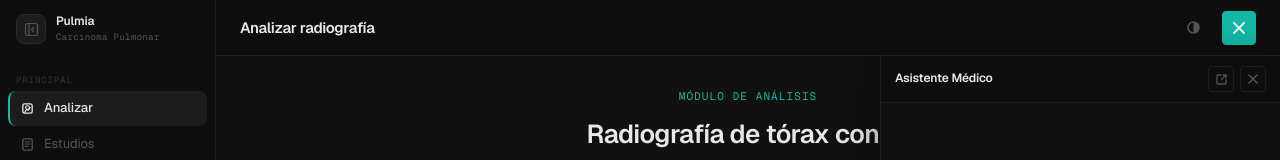
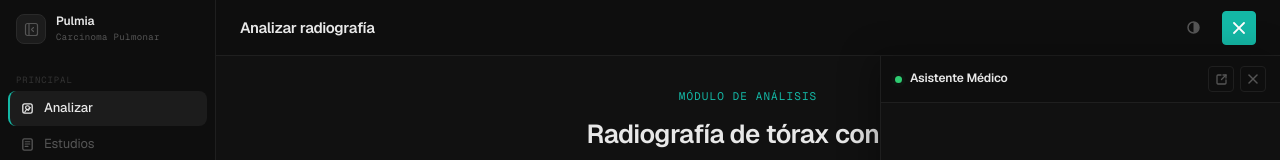
Before and after one commit to DarioRafael/Pulmia, a Next.js app: page /analizar in a window 1280 px wide. Both pictures are taken after a click on the button 1239 px from the left and 27 px from the top of the page. Shown: the top 160 px of the page. Built offline with nearby package versions, Linux system fonts and the light colour scheme.

Commit message:
Changelog:
Cambios visuales

```diff
--- a/features/chat-clinico/components/chat-bubble.tsx
+++ b/features/chat-clinico/components/chat-bubble.tsx
@@ -15,6 +15,10 @@ interface ChatBubbleContextValue {
         toggle: () => void
         openChat: () => void
         closeChat: () => void
+        isAiTyping: boolean
+        setIsAiTyping: (v: boolean) => void
+        unreadCount: number
+        setUnreadCount: (v: number) => void
 }
 
 const ChatBubbleContext = createContext<ChatBubbleContextValue | null>(null)
@@ -27,12 +31,16 @@ export function useChatBubble() {
 
 // ── Provider + ventana ──────────────────────────────────────────────────────
 export function ChatBubbleProvider({ children }: { children: React.ReactNode }) {
-        const [open, setOpen]         = useState(false)
-        const [floating, setFloating] = useState(false)
-        const [pos, setPos]           = useState({ x: 0, y: 80 })
-        const dragging                = useRef(false)
-        const dragOffset              = useRef({ x: 0, y: 0 })
-        const windowRef               = useRef<HTMLDivElement>(null)
+        const [open, setOpen]             = useState(false)
+        const [closing, setClosing]       = useState(false)
+        const [floating, setFloating]     = useState(false)
+        const [pos, setPos]               = useState({ x: 0, y: 80 })
+        const [isDragging, setIsDragging] = useState(false)
+        const [isAiTyping, setIsAiTyping] = useState(false)
+        const [unreadCount, setUnreadCount] = useState(0)
+        const dragging                    = useRef(false)
+        const dragOffset                  = useRef({ x: 0, y: 0 })
+        const windowRef                   = useRef<HTMLDivElement>(null)
 
         // Usar pathname para distinguir entre /pacientes/[id] y /estudios/[id],
         // ya que ambas rutas usan el mismo nombre de parámetro: [id].
@@ -51,9 +59,22 @@ export function ChatBubbleProvider({ children }: { children: React.ReactNode })
         // actualizando el contexto del asistente sin necesidad de cerrar el chat.
         const chatKey = pathname ?? 'default'
 
-        const toggle    = useCallback(() => setOpen(v => !v), [])
-        const openChat  = useCallback(() => setOpen(true), [])
-        const closeChat = useCallback(() => { setOpen(false); setFloating(false) }, [])
+        const toggle    = useCallback(() => {
+                if (open) {
+                        setClosing(true)
+                        setTimeout(() => { setOpen(false); setClosing(false); setFloating(false) }, 180)
+                } else {
+                        setOpen(true)
+                        setUnreadCount(0)
+                }
+        }, [open])
+
+        const openChat  = useCallback(() => { setOpen(true); setUnreadCount(0) }, [])
+
+        const closeChat = useCallback(() => {
+                setClosing(true)
+                setTimeout(() => { setOpen(false); setClosing(false); setFloating(false) }, 180)
+        }, [])
 
         // Al activar el modo flotante, centrar la ventana en pantalla
         const handlePopOut = useCallback(() => {
@@ -72,6 +93,7 @@ export function ChatBubbleProvider({ children }: { children: React.ReactNode })
         const onMouseDown = useCallback((e: React.MouseEvent) => {
                 if (!floating) return
                 dragging.current = true
+                setIsDragging(true)
                 dragOffset.current = { x: e.clientX - pos.x, y: e.clientY - pos.y }
                 e.preventDefault()
         }, [floating, pos])
@@ -84,7 +106,7 @@ export function ChatBubbleProvider({ children }: { children: React.ReactNode })
                                 y: Math.max(0, Math.min(window.innerHeight - 520, e.clientY - dragOffset.current.y)),
                         })
                 }
-                const onUp = () => { dragging.current = false }
+                const onUp = () => { dragging.current = false; setIsDragging(false) }
                 window.addEventListener('mousemove', onMove)
                 window.addEventListener('mouseup',   onUp)
                 return () => {
@@ -113,7 +135,11 @@ export function ChatBubbleProvider({ children }: { children: React.ReactNode })
                 height:       520,
                 borderRadius: 16,
                 border:       '1px solid var(--border-h)',
-                boxShadow:    '0 12px 48px rgba(0,0,0,0.5), 0 4px 16px rgba(0,0,0,0.3)',
+                boxShadow:    isDragging
+                    ? '0 24px 72px rgba(0,0,0,0.7), 0 8px 32px rgba(0,0,0,0.5)'
+                    : '0 12px 48px rgba(0,0,0,0.5), 0 4px 16px rgba(0,0,0,0.3)',
+                transform:    isDragging ? 'scale(1.01)' : 'scale(1)',
+                transition:   isDragging ? 'none' : 'box-shadow 0.2s ease, transform 0.2s ease',
         }
 
         const containerStyle: React.CSSProperties = {
@@ -123,14 +149,16 @@ export function ChatBubbleProvider({ children }: { children: React.ReactNode })
                 display:       'flex',
                 flexDirection: 'column',
                 background:    'var(--bg-0)',
-                animation:     'chat-bubble-in 0.2s ease both',
+                animation:     closing
+                    ? 'chat-bubble-out 0.18s ease both'
+                    : 'chat-bubble-in 0.2s ease both',
         }
 
         return (
-            <ChatBubbleContext.Provider value={{ open, toggle, openChat, closeChat }}>
+            <ChatBubbleContext.Provider value={{ open, toggle, openChat, closeChat, isAiTyping, setIsAiTyping, unreadCount, setUnreadCount }}>
                     {children}
 
-                    {open && (
+                    {(open || closing) && (
                         <div ref={windowRef} style={containerStyle}>
 
                                 {/* Header */}
@@ -147,9 +175,33 @@ export function ChatBubbleProvider({ children }: { children: React.ReactNode })
                                     }}
                                 >
                                         <div style={{ display: 'flex', alignItems: 'center', gap: 8 }}>
+                                                {/* Badge de estado animado */}
+                                                <div style={{ position: 'relative', display: 'flex', alignItems: 'center', justifyContent: 'center' }}>
+                                                        <span style={{
+                                                                width: 7, height: 7, borderRadius: '50%',
+                                                                background: isAiTyping ? 'var(--accent)' : '#2ecc71',
+                                                                display: 'inline-block',
+                                                                transition: 'background 0.3s ease',
+                                                                boxShadow: isAiTyping
+                                                                    ? '0 0 0 0 rgba(43,107,224,0.4)'
+                                                                    : '0 0 0 0 rgba(46,204,113,0.4)',
+                                                                animation: isAiTyping
+                                                                    ? 'badge-pulse-blue 1s ease-in-out infinite'
+                                                                    : 'badge-pulse-green 2s ease-in-out infinite',
+                                                        }} />
+                                                </div>
                                                 <span style={{ fontSize: 12, fontWeight: 600, color: 'var(--t0)', whiteSpace: 'nowrap' }}>
-                                Asistente Médico
-                            </span>
+                                                        Asistente Médico
+                                                </span>
+                                                {isAiTyping && (
+                                                    <span style={{
+                                                            fontFamily: 'var(--mono)', fontSize: 9,
+                                                            color: 'var(--accent)', letterSpacing: '0.04em',
+                                                            animation: 'fade-in-out 1s ease-in-out infinite',
+                                                    }}>
+                                                                escribiendo...
+                                                        </span>
+                                                )}
                                         </div>
 
                                         <div style={{ display: 'flex', alignItems: 'center', gap: 6 }}>
@@ -163,7 +215,16 @@ export function ChatBubbleProvider({ children }: { children: React.ReactNode })
                                                             color: floating ? 'var(--accent)' : 'var(--t2)',
                                                             cursor: 'pointer',
                                                             display: 'flex', alignItems: 'center', justifyContent: 'center',
-                                                            transition: 'all var(--ta)', flexShrink: 0,
+                                                            transition: 'all 0.15s ease',
+                                                            flexShrink: 0,
+                                                    }}
+                                                    onMouseEnter={e => {
+                                                            (e.currentTarget as HTMLElement).style.transform = 'scale(1.12)'
+                                                            ;(e.currentTarget as HTMLElement).style.borderColor = 'var(--accent)'
+                                                    }}
+                                                    onMouseLeave={e => {
+                                                            (e.currentTarget as HTMLElement).style.transform = 'scale(1)'
+                                                            ;(e.currentTarget as HTMLElement).style.borderColor = floating ? 'var(--accent)' : 'var(--border)'
                                                     }}
                                                 >
                                                         <svg width="11" height="11" viewBox="0 0 11 11" fill="none">
@@ -181,7 +242,19 @@ export function ChatBubbleProvider({ children }: { children: React.ReactNode })
                                                             background: 'transparent', border: '1px solid var(--border)',
                                                             color: 'var(--t2)', cursor: 'pointer',
                                                             display: 'flex', alignItems: 'center', justifyContent: 'center',
-                                                            transition: 'all var(--ta)',
+                                                            transition: 'all 0.15s ease',
+                                                    }}
+                                                    onMouseEnter={e => {
+                                                            (e.currentTarget as HTMLElement).style.transform = 'scale(1.12)'
+                                                            ;(e.currentTarget as HTMLElement).style.background = 'rgba(220,50,50,0.1)'
+                                                            ;(e.currentTarget as HTMLElement).style.borderColor = 'rgba(220,50,50,0.4)'
+                                                            ;(e.currentTarget as HTMLElement).style.color = '#dc3232'
+                                                    }}
+                                                    onMouseLeave={e => {
+                                                            (e.currentTarget as HTMLElement).style.transform = 'scale(1)'
+                                                            ;(e.currentTarget as HTMLElement).style.background = 'transparent'
+                                                            ;(e.currentTarget as HTMLElement).style.borderColor = 'var(--border)'
+                                                            ;(e.currentTarget as HTMLElement).style.color = 'var(--t2)'
                                                     }}
                                                 >
                                                         <svg width="10" height="10" viewBox="0 0 10 10" fill="none">
@@ -192,8 +265,7 @@ export function ChatBubbleProvider({ children }: { children: React.ReactNode })
                                         </div>
                                 </div>
 
-                                {/* Chat embebido — key={chatKey} fuerza remount al cambiar de ruta,
-                                    actualizando el contexto automáticamente sin cerrar el panel */}
+                                {/* Chat embebido */}
                                 <div style={{ flex: 1, overflow: 'hidden' }}>
                                         <ChatView
                                             key={chatKey}
@@ -210,6 +282,22 @@ export function ChatBubbleProvider({ children }: { children: React.ReactNode })
                     from { opacity: 0; transform: translateX(16px); }
                     to   { opacity: 1; transform: none; }
                 }
+                @keyframes chat-bubble-out {
+                    from { opacity: 1; transform: none; }
+                    to   { opacity: 0; transform: translateX(16px); }
+                }
+                @keyframes badge-pulse-green {
+                    0%, 100% { box-shadow: 0 0 0 0 rgba(46,204,113,0.5); }
+                    50%      { box-shadow: 0 0 0 4px rgba(46,204,113,0); }
+                }
+                @keyframes badge-pulse-blue {
+                    0%, 100% { box-shadow: 0 0 0 0 rgba(43,107,224,0.6); }
+                    50%      { box-shadow: 0 0 0 5px rgba(43,107,224,0); }
+                }
+                @keyframes fade-in-out {
+                    0%, 100% { opacity: 0.4; }
+                    50%      { opacity: 1; }
+                }
             `}</style>
             </ChatBubbleContext.Provider>
         )
```
